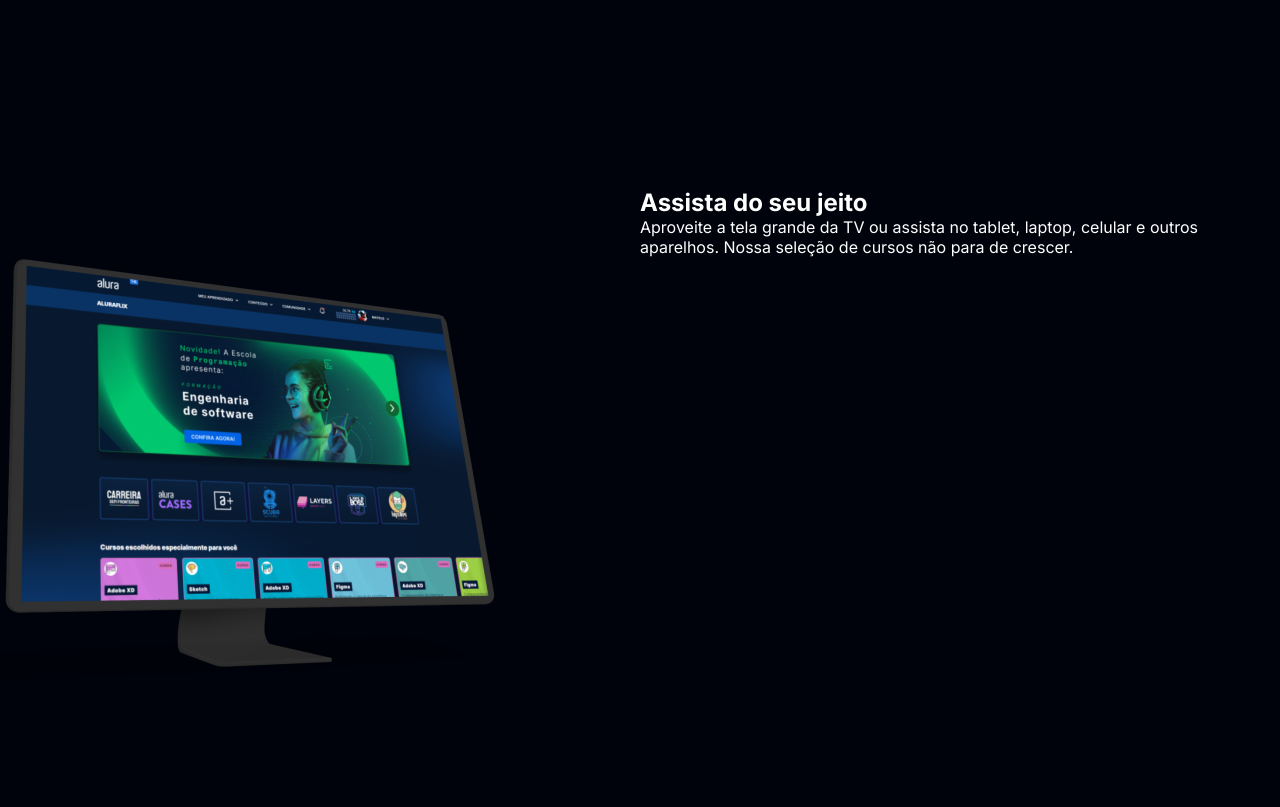
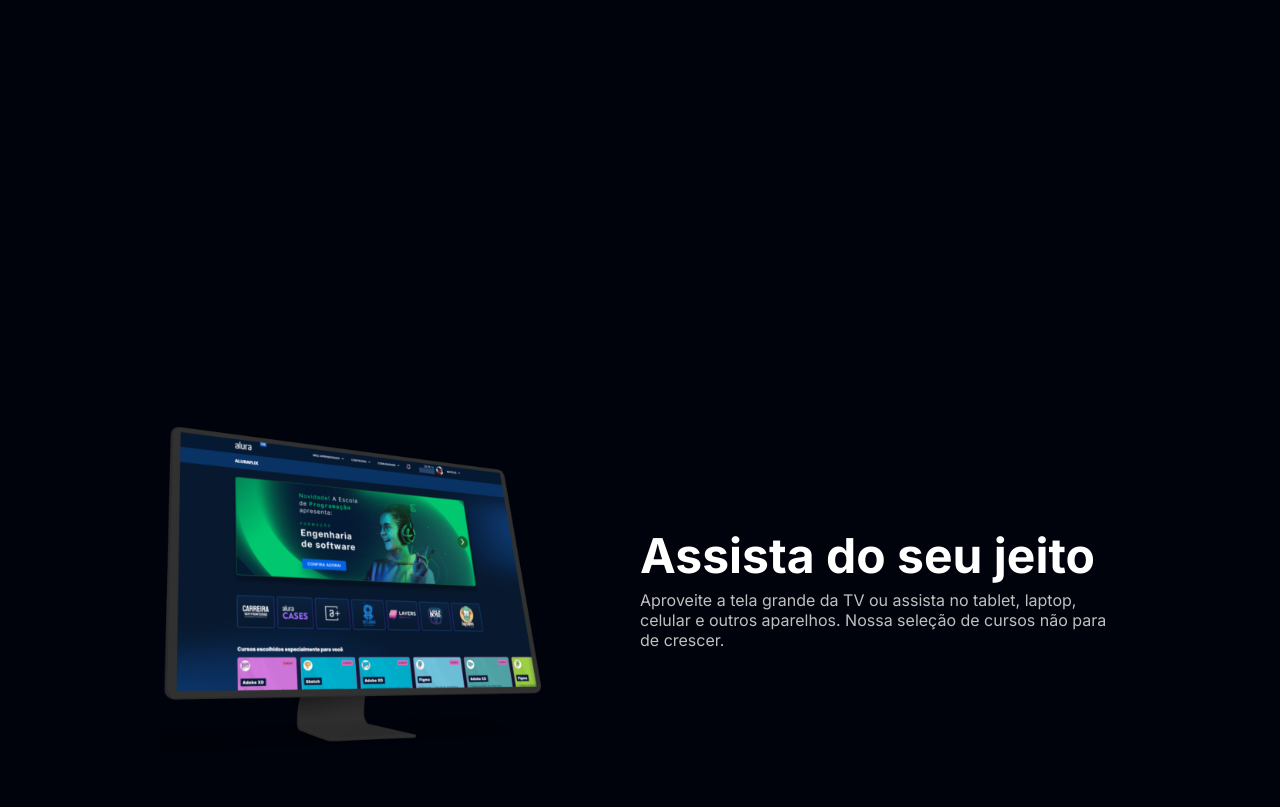
Before and after one commit to xandekkj/Alura, a plain HTML site: page index.html in a window 1280 px wide. Shown: the part 612-1419 px from the top of the page. Drawn offline with Linux system fonts and the light colour scheme.

Commit message:
finalizando segunda seção

```diff
--- a/index.html
+++ b/index.html
@@ -21,7 +21,7 @@
         <img src="./assets/Plataformas.png" alt="Um monitor e um celular com o alura plus aberto" class="secundario__imagem">
         <div class="container__descricao">
             <h2 class="descricao__titulo">Assista do seu jeito</h2>
-            <p class="descricao__titulo">Aproveite a tela grande da TV ou assista no tablet, laptop, celular e outros aparelhos. Nossa seleção de cursos não para de crescer.</p>
+            <p class="descricao__texto">Aproveite a tela grande da TV ou assista no tablet, laptop, celular e outros aparelhos. Nossa seleção de cursos não para de crescer.</p>
         </div>
     </section>
 </body>
--- a/styles/style.css
+++ b/styles/style.css
@@ -68,3 +68,23 @@ body {
 .container__caixa {
     margin: 0 6em;
 }
+
+.secundario__imagem {
+    width: 80%;
+}
+
+.secundario {
+    align-items: center;
+    margin: 0 10em;
+}
+
+.descricao__titulo {
+    font-weight: 700;
+    font-size: 48px;
+    color: var(--branco-principal);
+    margin-bottom: 0.1em;
+}
+
+.descricao__texto {
+    color: var(--cinza-secundario);
+}
```
